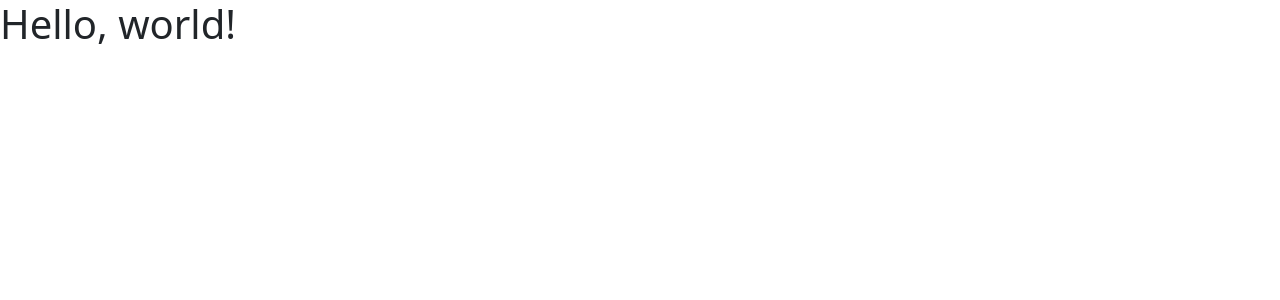
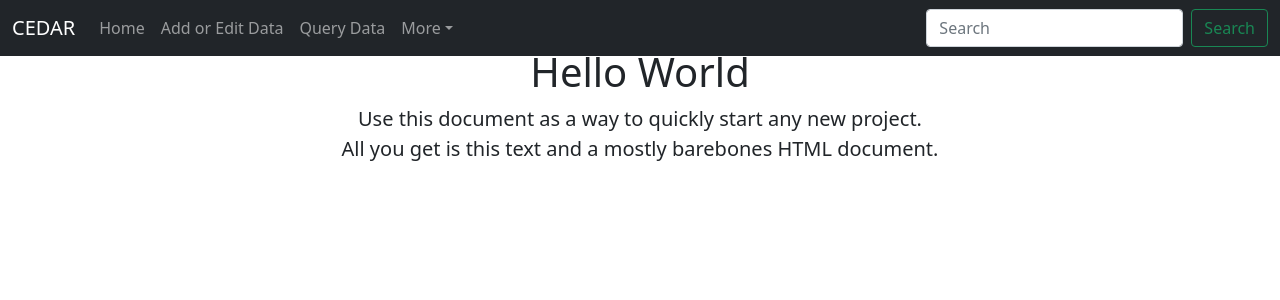
Before and after one commit to iAM-AMR/CEDAR, a Django app: page / in a window 1280 px wide. Shown: the top 300 px of the page. Run offline with Django 3.2, Linux system fonts and the light colour scheme.

Commit message:
Add index page extendng base template.

```diff
--- a/cedar_root/cedar_home/templates/cedar_home/base.html
+++ b/cedar_root/cedar_home/templates/cedar_home/base.html
@@ -16,8 +16,49 @@
   </head>
 
   <body>
-    <h1>Hello, world!</h1>
 
+
+<nav class="navbar navbar-expand-md navbar-dark bg-dark fixed-top">
+    <div class="container-fluid">
+      <a class="navbar-brand" href="#">CEDAR</a>
+      <button class="navbar-toggler" type="button" data-bs-toggle="collapse" data-bs-target="#navbarsExampleDefault" aria-controls="navbarsExampleDefault" aria-expanded="false" aria-label="Toggle navigation">
+        <span class="navbar-toggler-icon"></span>
+      </button>
+
+      <div class="collapse navbar-collapse" id="navbarsExampleDefault">
+        <ul class="navbar-nav me-auto mb-2 mb-md-0">
+          <li class="nav-item active">
+            <a class="nav-link" aria-current="page" href="#">Home</a>
+          </li>
+          <li class="nav-item">
+            <a class="nav-link" href="#">Add or Edit Data</a>
+          </li>
+          <li class="nav-item">
+            <a class="nav-link" href="#">Query Data</a>
+          </li>
+          <!-- <li class="nav-item">
+            <a class="nav-link disabled" href="#" tabindex="-1" aria-disabled="true">Disabled</a>
+          </li> -->
+          <li class="nav-item dropdown">
+            <a class="nav-link dropdown-toggle" href="#" id="dropdown01" data-bs-toggle="dropdown" aria-expanded="false">More</a>
+            <ul class="dropdown-menu" aria-labelledby="dropdown01">
+              <li><a class="dropdown-item" href="#">Action</a></li>
+              <li><a class="dropdown-item" href="#">Another action</a></li>
+              <li><a class="dropdown-item" href="#">Something else here</a></li>
+            </ul>
+          </li>
+        </ul>
+        <form class="d-flex">
+          <input class="form-control me-2" type="search" placeholder="Search" aria-label="Search">
+          <button class="btn btn-outline-success" type="submit">Search</button>
+        </form>
+      </div>
+    </div>
+  </nav>
+
+  {% block content %}
+      <p>Placeholder text in base template. Replace with page content.</p>
+  {% endblock content %}
 
     <!-- Option 1: Bootstrap Bundle with Popper -->
     <script src="https://cdn.jsdelivr.net/npm/bootstrap@5.0.0-beta1/dist/js/bootstrap.bundle.min.js" integrity="sha384-ygbV9kiqUc6oa4msXn9868pTtWMgiQaeYH7/t7LECLbyPA2x65Kgf80OJFdroafW" crossorigin="anonymous"></script>
--- /dev/null
+++ b/cedar_root/cedar_home/templates/cedar_home/index.html
@@ -0,0 +1,14 @@
+{% extends 'cedar_home/base.html' %}
+
+{% block content %}
+
+    <main class="container">
+
+        <div class="starter-template text-center py-5 px-3">
+          <h1>{{ title }}</h1>
+          <p class="lead">Use this document as a way to quickly start any new project.<br> All you get is this text and a mostly barebones HTML document.</p>
+        </div>
+
+      </main><!-- /.container -->
+
+{% endblock content %}
--- a/cedar_root/cedar_home/views.py
+++ b/cedar_root/cedar_home/views.py
@@ -5,4 +5,5 @@ from django.http import HttpResponse
 
 def index(request):
     title = "Hello World"
-    return render(request, 'cedar_home/base.html', {'title': title})
+    page_title = "CEDAR"
+    return render(request, 'cedar_home/index.html', {'title': title, 'page_title': page_title})
```
